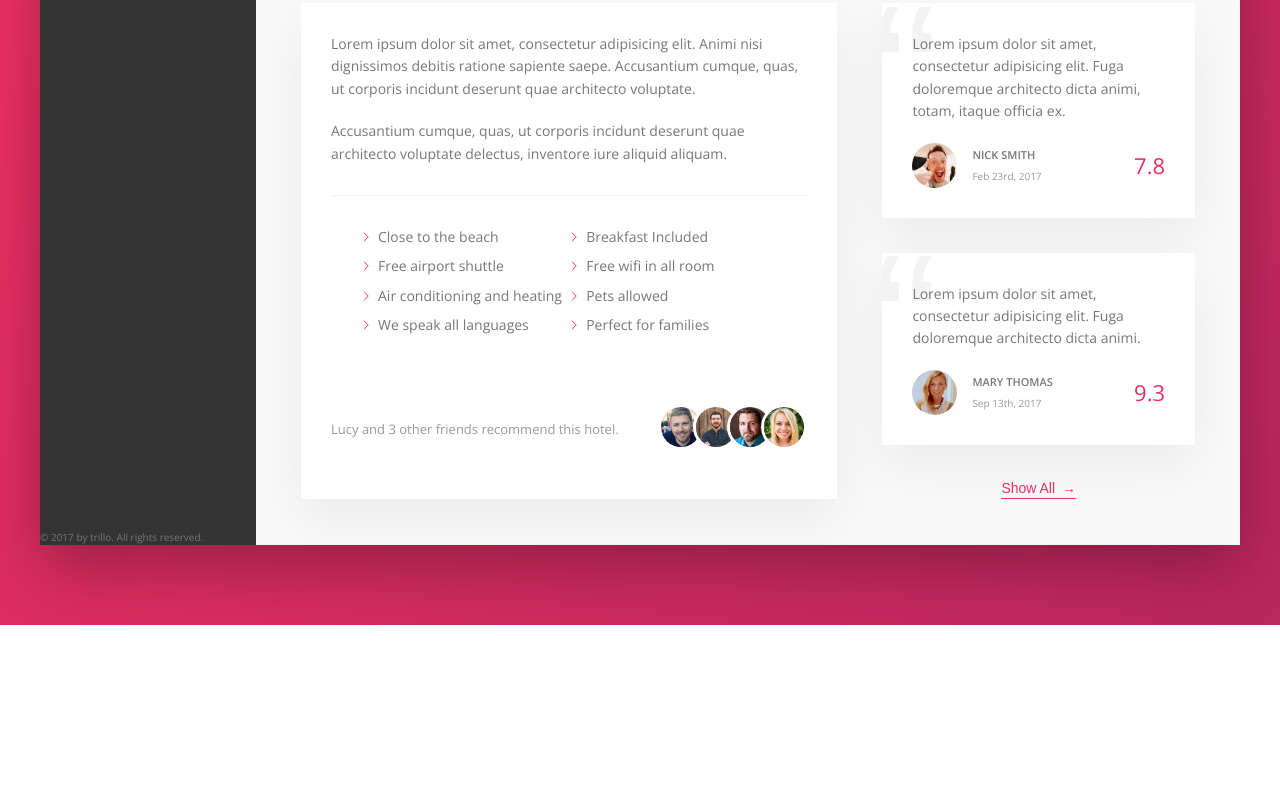
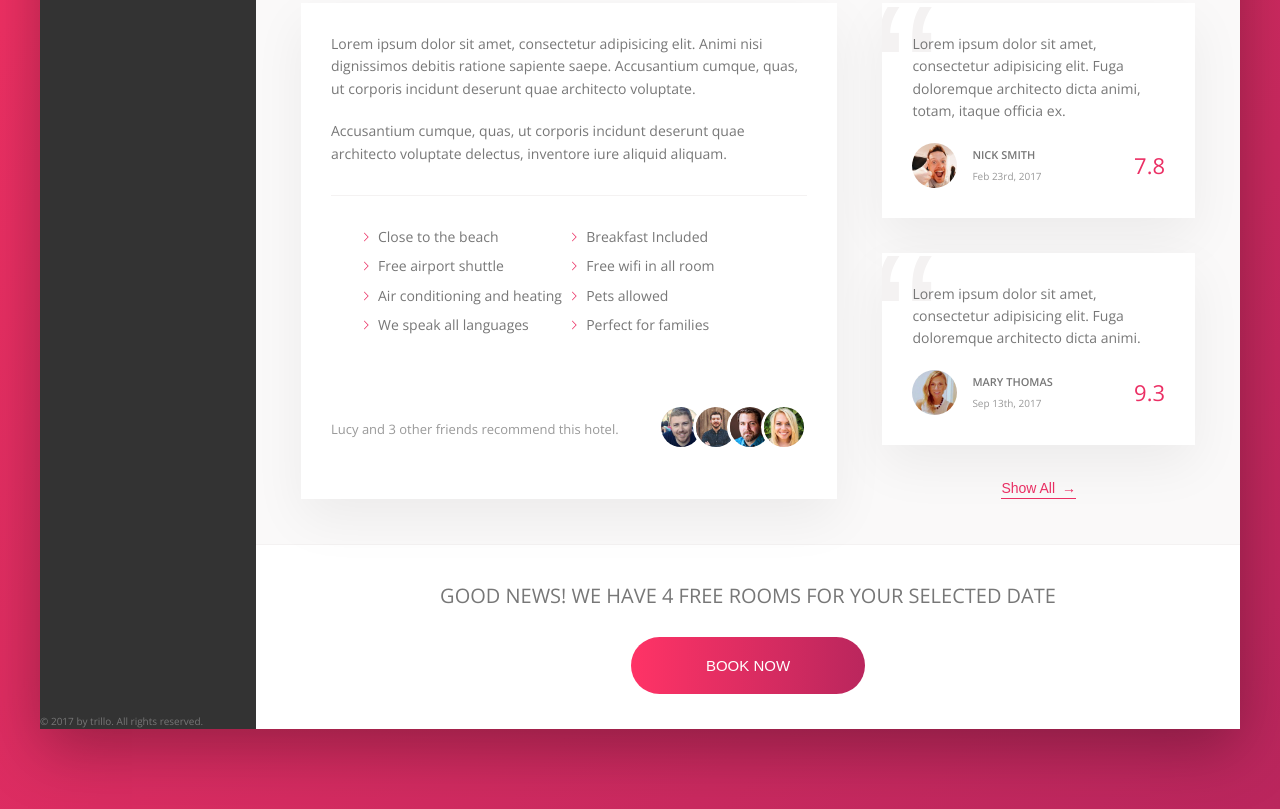
Before and after one commit to wjoe2046/css-project-flexbox, a website: page index.html in a window 1280 px wide. Shown: the part 644-1453 px from the top of the page. Before the commit the page ends 1269 px from the top, so only its background shows below. Drawn offline with nearby package versions, Linux system fonts and the light colour scheme.

Commit message:
type: styling + features body: added and polished the call to action section

```diff
--- a/index.html
+++ b/index.html
@@ -256,6 +256,15 @@
               <button class="btn-inline">Show All <span>&rarr;</span></button>
             </div>
           </div>
+          <div class="cta">
+            <h2 class="cta__book-now">
+              Good news! We have 4 free rooms for your selected date
+            </h2>
+            <button class="btn">
+              <span class="btn__visible">Book now</span>
+              <span class="btn__invisible">Only 4 rooms left</span>
+            </button>
+          </div>
         </main>
       </div>
     </div>
--- a/sass/_components.scss
+++ b/sass/_components.scss
@@ -431,3 +431,75 @@
     z-index: 1;
   }
 }
+
+///////////////////////////////////////
+// Call to action
+.cta {
+  padding: 3.5rem 0;
+  text-align: center;
+
+  &__book-now {
+    font-size: 2rem;
+    font-weight: 300;
+    text-transform: uppercase;
+    margin-bottom: 2.5rem;
+  }
+}
+
+///////////////////////////////////////
+// Call to action
+.btn {
+  font-size: 1.5rem;
+  font-weight: 300;
+  text-transform: uppercase;
+  border-radius: 100px;
+  border: none;
+  background-image: linear-gradient(
+    to right,
+    var(--color-primary-light),
+    var(--color-primary-dark)
+  );
+  color: white;
+  position: relative;
+  overflow: hidden;
+  cursor: pointer;
+
+  & > * {
+    display: inline-block;
+    height: 100%;
+    width: 100%;
+    transition: all 0.2s;
+  }
+
+  &__visible {
+    padding: 2rem 7.5rem;
+  }
+
+  &__invisible {
+    position: absolute;
+    padding: 2rem 0;
+    left: 0;
+    top: -100%;
+  }
+
+  &:hover {
+    background-image: linear-gradient(
+      to left,
+      var(--color-primary-light),
+      var(--color-primary-dark)
+    );
+  }
+
+  &:hover &__visible {
+    transform: translateY(100%);
+  }
+
+  &:hover &__invisible {
+    top: 0;
+  }
+
+  &:focus {
+    outline: none;
+    animation: pulsate 1s infinite;
+  }
+}
```
Also changed, not shown: css/style.css.
